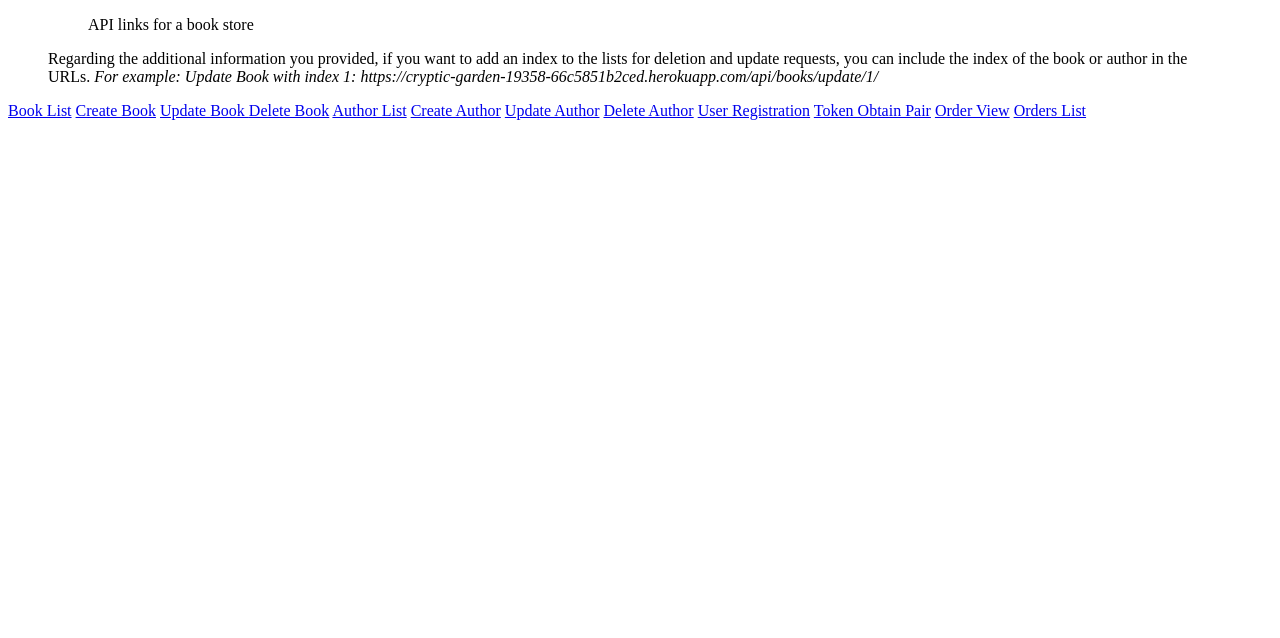
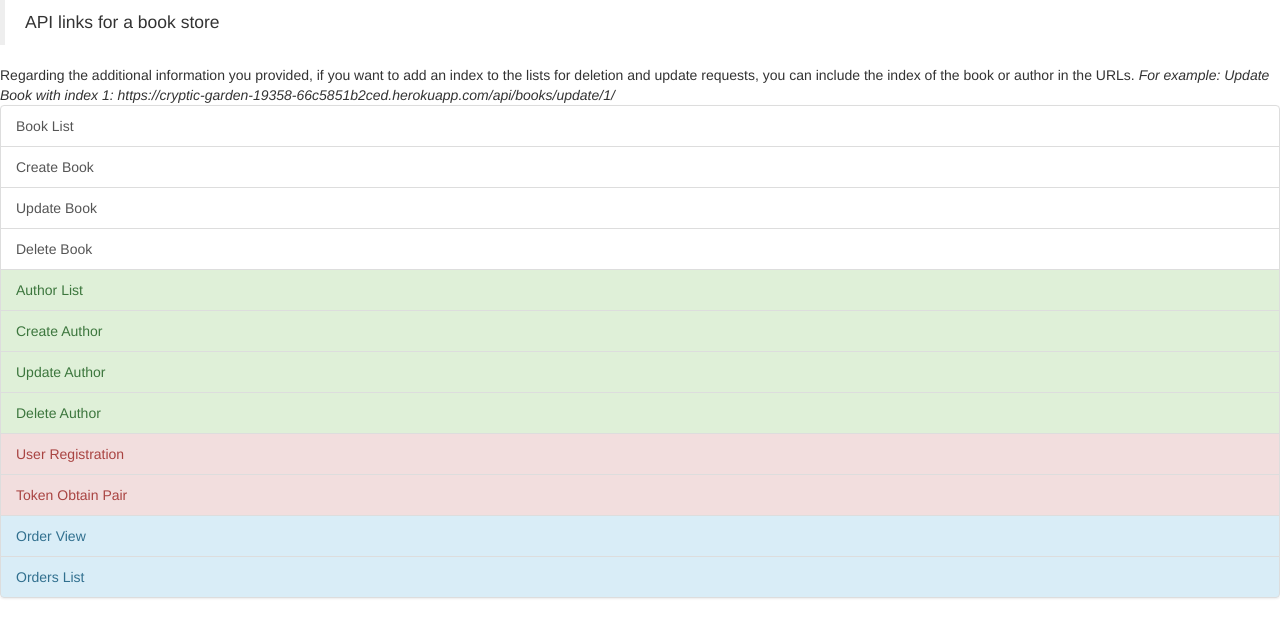
Before and after one commit to shnurenkoviktoria/book-store-API, a Django app: template templates/urls_page.html in a window 1280 px wide. Shown: the top 638 px of the page. Run offline with Django 4.2, Linux system fonts and the light colour scheme; the template is opened without the code that fills it, so the values that code supplies are empty.

Commit message:
mono fix (hw24)

```diff
--- a/templates/urls_page.html
+++ b/templates/urls_page.html
@@ -1,6 +1,15 @@
 <!DOCTYPE html>
 <html lang="en">
+<!-- Latest compiled and minified CSS -->
+<link rel="stylesheet" href="https://cdn.jsdelivr.net/npm/bootstrap@3.3.7/dist/css/bootstrap.min.css" integrity="sha384-BVYiiSIFeK1dGmJRAkycuHAHRg32OmUcww7on3RYdg4Va+PmSTsz/K68vbdEjh4u" crossorigin="anonymous">
+
+<!-- Optional theme -->
+<link rel="stylesheet" href="https://cdn.jsdelivr.net/npm/bootstrap@3.3.7/dist/css/bootstrap-theme.min.css" integrity="sha384-rHyoN1iRsVXV4nD0JutlnGaslCJuC7uwjduW9SVrLvRYooPp2bWYgmgJQIXwl/Sp" crossorigin="anonymous">
+
+<!-- Latest compiled and minified JavaScript -->
+<script src="https://cdn.jsdelivr.net/npm/bootstrap@3.3.7/dist/js/bootstrap.min.js" integrity="sha384-Tc5IQib027qvyjSMfHjOMaLkfuWVxZxUPnCJA7l2mCWNIpG9mGCD8wGNIcPD7Txa" crossorigin="anonymous"></script>
 <head>
+
     <meta charset="UTF-8">
     <figure>
         <blockquote class="blockquote">
```
